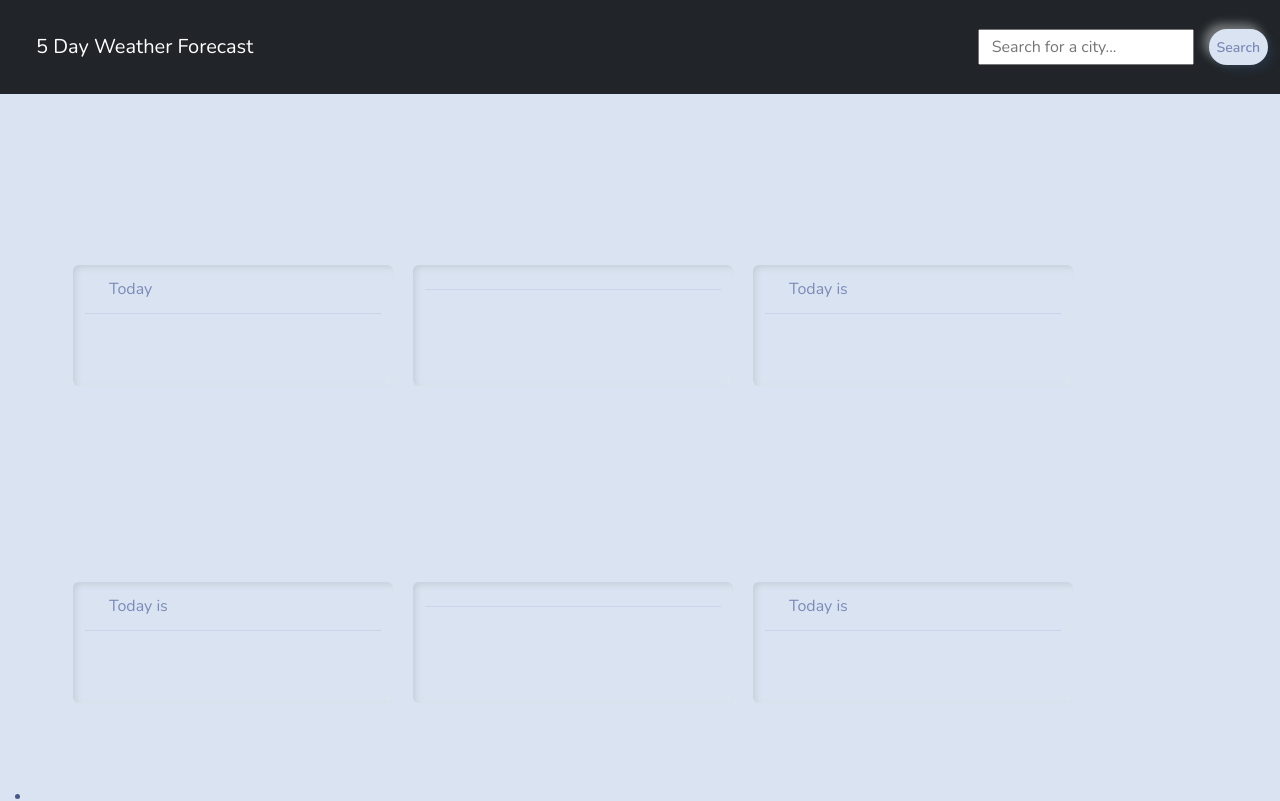
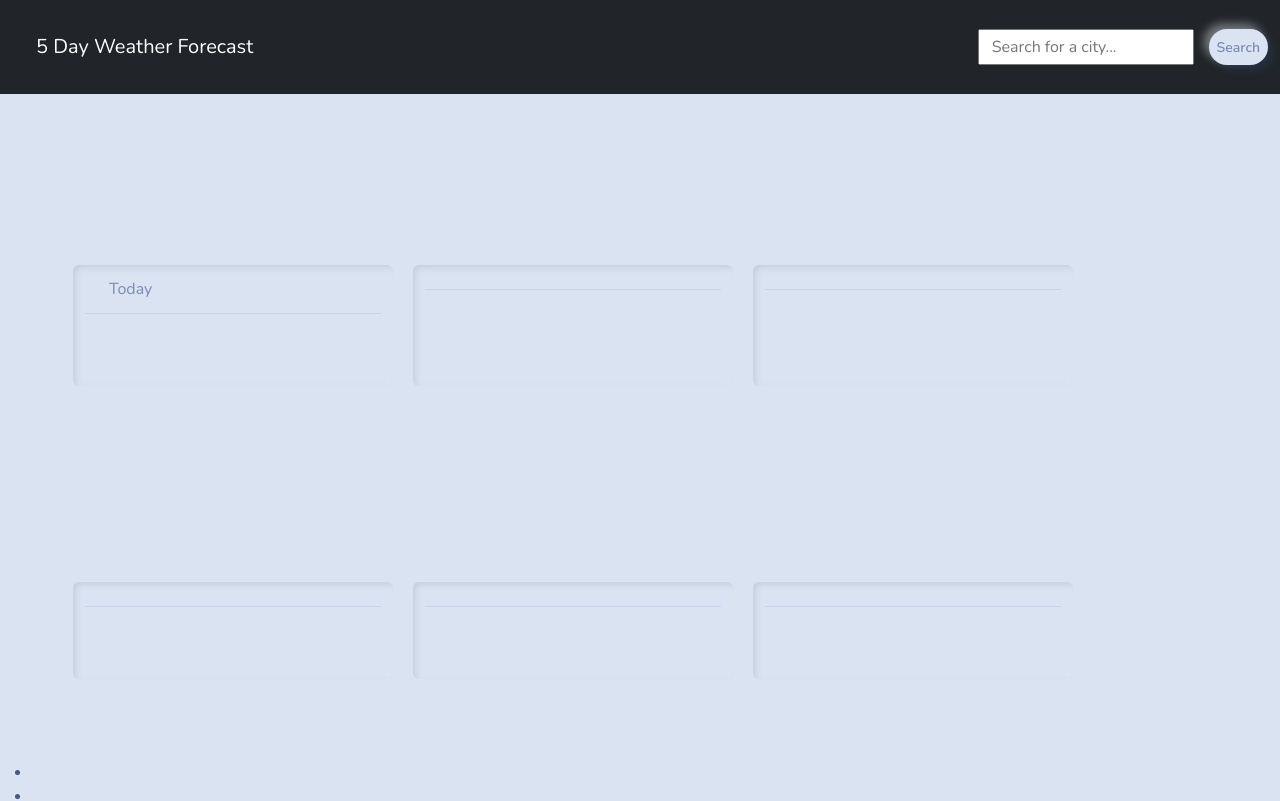
Before and after one commit to MontineSproul/weather_dashboard, a plain HTML site: page index.html in a window 1280 px wide. Shown: the top 801 px of the page. Drawn offline with nearby package versions, Linux system fonts and the light colour scheme.

Commit message:
removed text from html

```diff
--- a/index.html
+++ b/index.html
@@ -51,7 +51,7 @@
          </div>
          <div class="card bg-secondary mb-3 col-sm-6 " style="max-width: 20rem;">
             <!-- add date/moments to put the day of the week for the next 5 days -->
-        <div class="card-header date3">Today is</div>
+        <div class="card-header date3"></div>
         <div class="weather ">
                 <!-- <h2 class="city">city</h2> -->
                 <div class="degrees3 deg"></div>
@@ -64,7 +64,7 @@
     </div>
     <div class="row two">
         <div class="card bg-secondary mb-3 col-sm-6 " style="max-width: 20rem;">
-        <div class="card-header date4">Today is</div>
+        <div class="card-header date4"></div>
         <div class="weather">
                 <!-- <h2 class="city">City</h2> -->
                 <div class="degrees4 deg"></div>
@@ -86,7 +86,7 @@
         </div>
         </div>
         <div class="card bg-secondary mb-3 col-sm-6 " style="max-width: 20rem;">
-            <div class="card-header date6">Today is</div>
+            <div class="card-header date6"></div>
             <div class="weather ">
                  <!-- <h2 class="city">City</h2> -->
                  <div class="degrees6 deg"></div>
```
